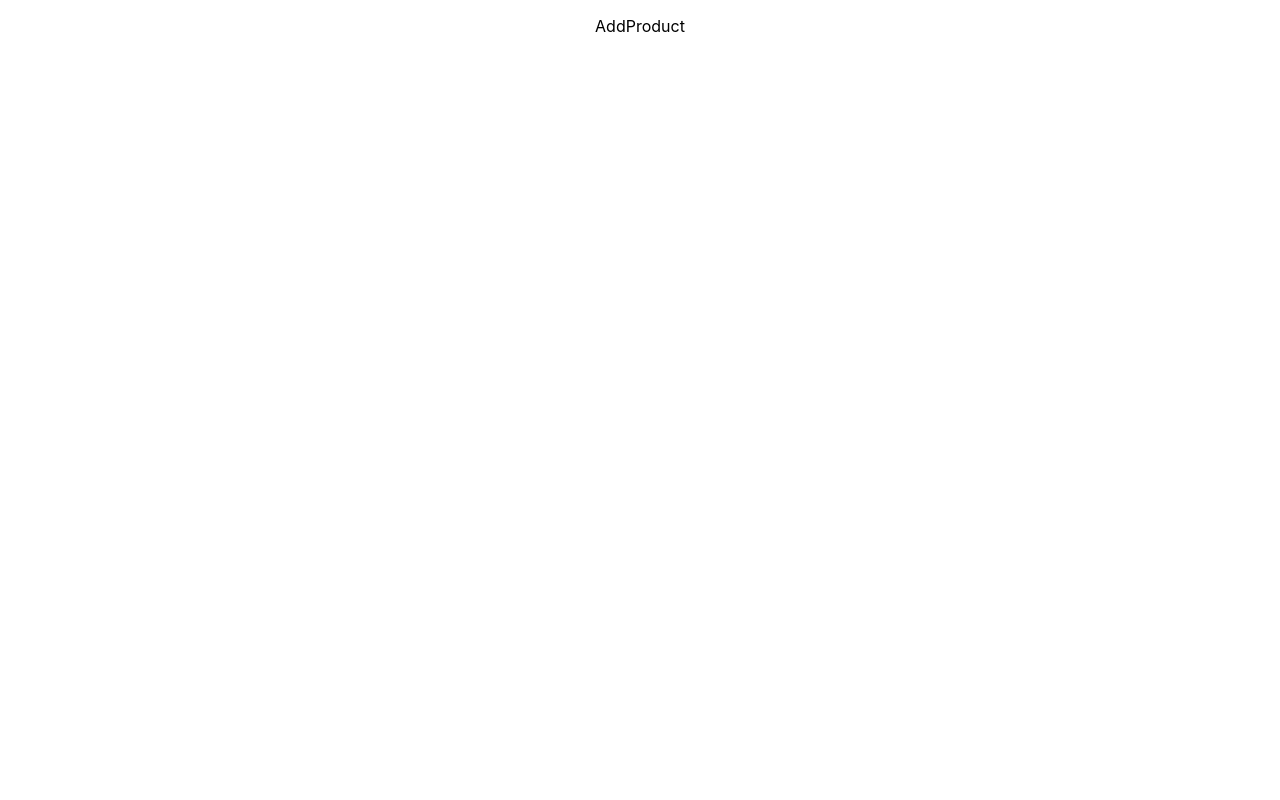
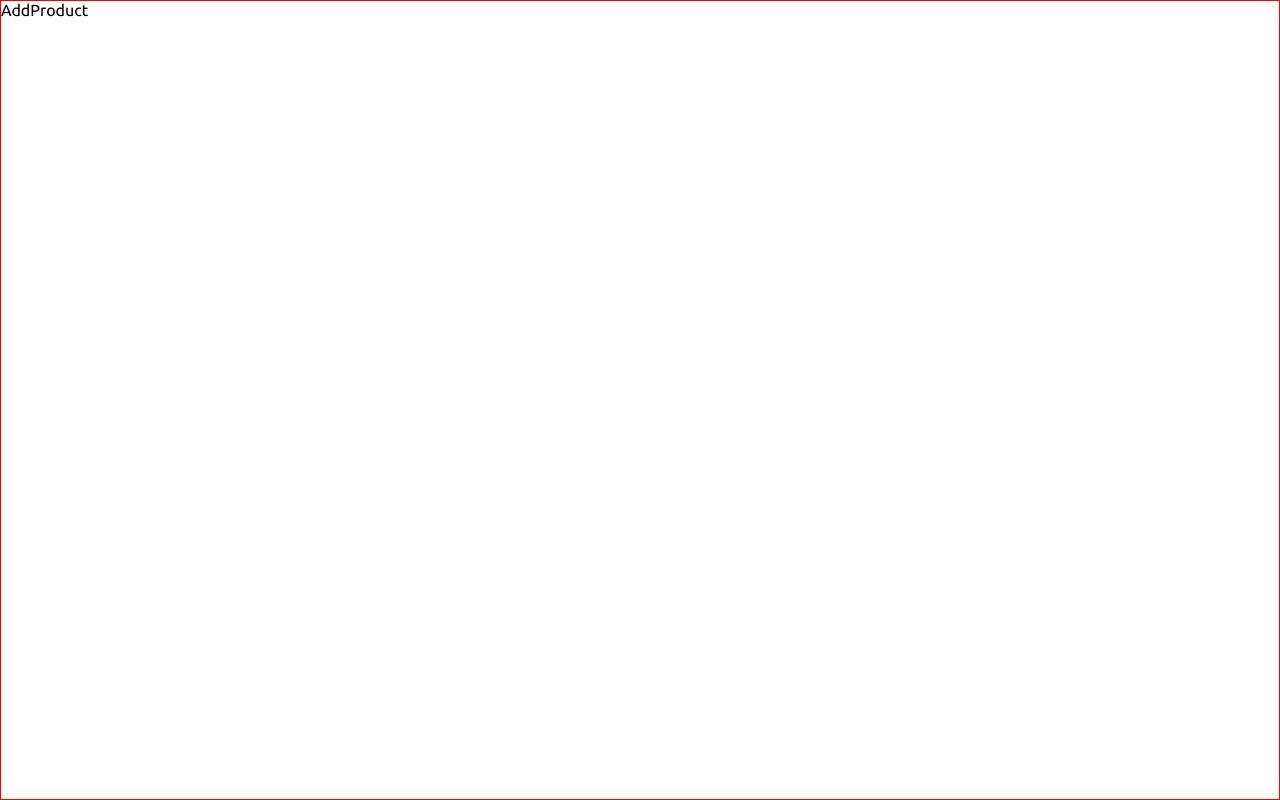
Before and after one commit to SotirisBimpas/book-store, a React (Create React App) app: page /add-product in a window 1280 px wide. Built offline with nearby package versions, Linux system fonts and the light colour scheme.

Commit message:
add global styling variables and reset values

```diff
--- a/src/App.css
+++ b/src/App.css
@@ -1,38 +1,7 @@
 .App {
-  text-align: center;
+  font-weight: 400;
+  width: 100vw;
+  height: 100vh;
+  border: 1px solid red;
+  margin: 0;
 }
-
-.App-logo {
-  height: 40vmin;
-  pointer-events: none;
-}
-
-@media (prefers-reduced-motion: no-preference) {
-  .App-logo {
-    animation: App-logo-spin infinite 20s linear;
-  }
-}
-
-.App-header {
-  background-color: #282c34;
-  min-height: 100vh;
-  display: flex;
-  flex-direction: column;
-  align-items: center;
-  justify-content: center;
-  font-size: calc(10px + 2vmin);
-  color: white;
-}
-
-.App-link {
-  color: #61dafb;
-}
-
-@keyframes App-logo-spin {
-  from {
-    transform: rotate(0deg);
-  }
-  to {
-    transform: rotate(360deg);
-  }
-}
--- a/src/index.css
+++ b/src/index.css
@@ -1,13 +1,45 @@
-body {
-  margin: 0;
-  font-family: -apple-system, BlinkMacSystemFont, 'Segoe UI', 'Roboto', 'Oxygen',
-    'Ubuntu', 'Cantarell', 'Fira Sans', 'Droid Sans', 'Helvetica Neue',
-    sans-serif;
-  -webkit-font-smoothing: antialiased;
-  -moz-osx-font-smoothing: grayscale;
+@import url('https://fonts.googleapis.com/css?family=Ubuntu:300,400,500,700&display=swap');
+
+:root {
+	/* TODO - Color Pallete */
+
+	/* spacing */
+	--space-eighth: 0.2rem;
+	--space-quarter: 0.4rem;
+	--space-half: 0.8rem;
+	--space-default: 1.6rem;
+	--space-double: 3.2rem;
+	--space-quad: 6.4rem;
+	--space-oct: 12.8rem;
+
+	/* font-weights */
+	--weight-light: 300;
+	--weight-regular: 400;
+	--weight-bold: 700;
+	--weight-bolder: 900;
 }
 
-code {
-  font-family: source-code-pro, Menlo, Monaco, Consolas, 'Courier New',
-    monospace;
+/* reset */
+html {
+	box-sizing: border-box;
+	font-size: 62.5%;
 }
+
+*, *::before, *::after {
+	box-sizing: inherit;
+}
+
+html, body {
+	height: 100%;
+}
+
+body {
+	font-family: 'Ubuntu', sans-serif;
+	font-size: 1.6rem;
+	background-color: #fff;
+	margin: 0;
+}
+
+p {
+	margin: 0;
+}
```
Also changed, not shown: src/components/Search.module.css (added, +25 -0 lines).
